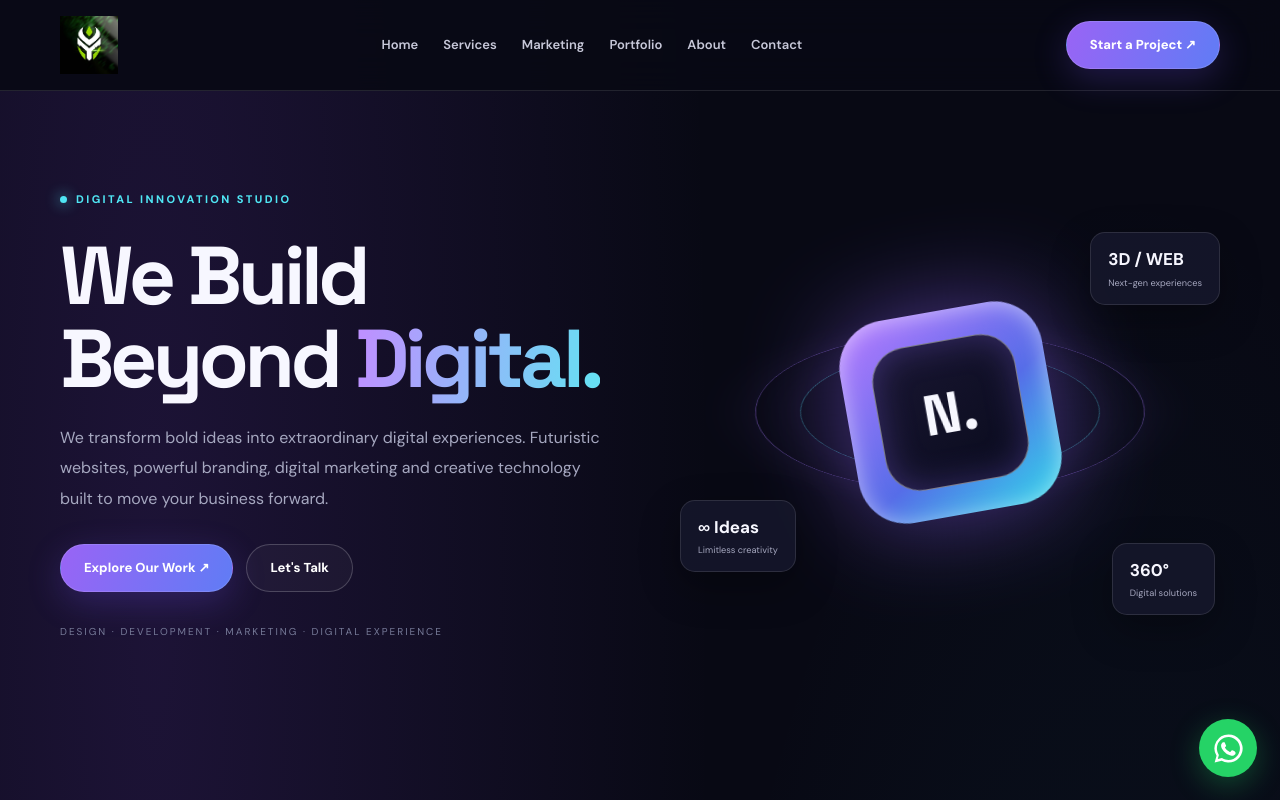
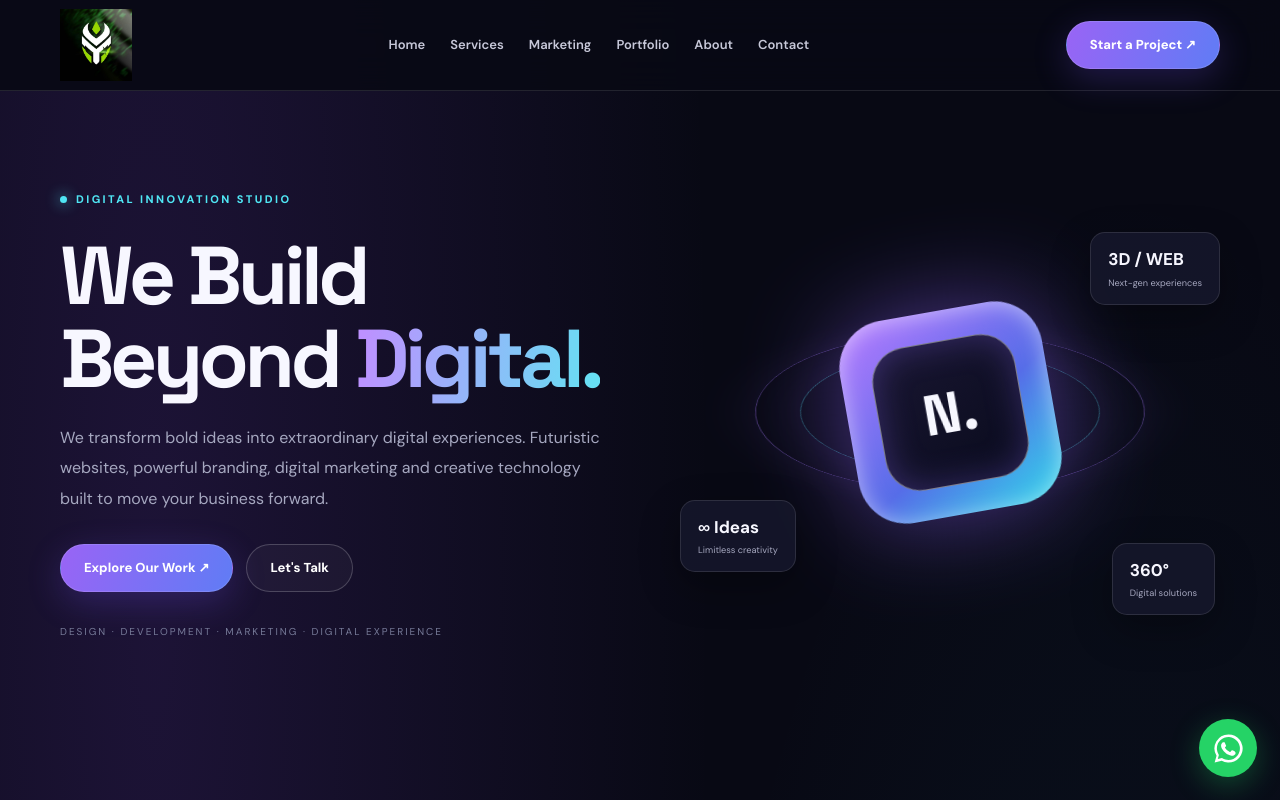
Before and after one commit to kidstimezone4-cmd/IGEL-CPs, a plain HTML site: page index.html in a window 1280 px wide. Shown: the top 800 px of the page. Drawn offline with Linux system fonts and the light colour scheme.

Commit message:
Increase logo image size in index.html

```diff
--- a/index.html
+++ b/index.html
@@ -80,7 +80,11 @@ backdrop-filter:blur(18px)
 }
 .nav{min-height:90px;display:flex;align-items:center;justify-content:space-between;gap:24px}
 .logo{display:flex;align-items:center;flex-shrink:0}
-.logo img{height:58px;width:58px;object-fit:contain}
+.logo img{
+height:72px;
+width:72px;
+object-fit:contain;
+}
 .nav-links{display:flex;align-items:center;gap:25px}
 .nav-links a{color:#c7c8d9;font-size:13px;font-weight:600;transition:.2s}
 .nav-links a:hover{color:var(--cyan)}
```
